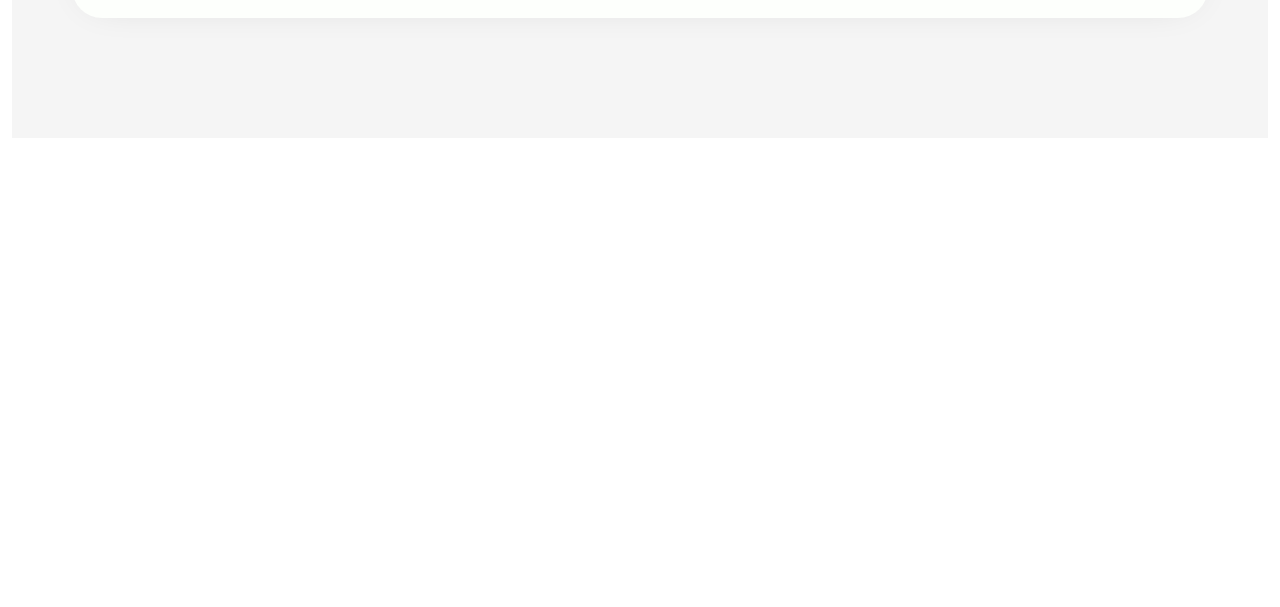
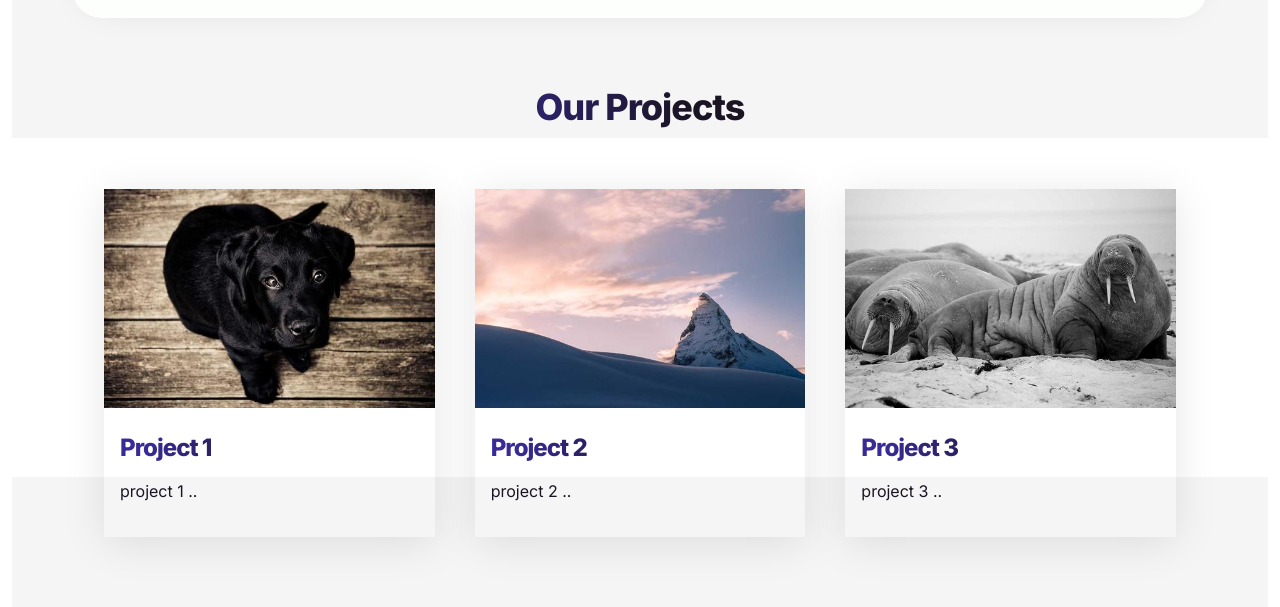
Before and after one commit to Keamogetsw3/Blog-design, a plain HTML site: page index.html in a window 1280 px wide. Shown: the part 961-1568 px from the top of the page. Before the commit the page ends 1099 px from the top, so only its background shows below. Drawn offline with Linux system fonts and the light colour scheme.

Commit message:
added our project section

```diff
--- a/index.html
+++ b/index.html
@@ -29,7 +29,7 @@
         <header>
             <div class="left">
                 <h1> Hey there! Welcome to my blog </h1>
-                <p class="sub-heading"> This is my space for documemting my journey of coding and learning </p>
+                <p class="sub-heading"> This is my space for documenting my journey of coding and learning </p>
             </div>
 
             <div class="right">
@@ -54,12 +54,55 @@
             </div>
         </div>
         <!-- End of Tech Stack section -->
+
+        <!-- Start of Latest Articles section -->
          <div class="latest-articles">
             <div class="container">
 
             </div>
          </div>
+        <!-- End of Latest Articles section -->
+
+        <!-- Start of Our Projects section -->
+         <section id="Projects">
+            <div class="container">
+                <div class="heading-container">
+                    <h2> Our Projects </h2>
+                    <p></p>
+                </div>
+                <div class="project-container">
+                    <div class="project">
+                        <img src="images/smalldog.jpg" alt="image showing small black dog">
+                        <div class="content">
+                            <h3> Project 1 </h3>
+                            <p> project 1  .. </p>
+                        </div>
+                    </div>
+                    <div class="project">
+                        <img src="images/mount.jpg" alt="image showing mountain">
+                        <div class="content">
+                            <h3> Project 2 </h3>
+                            <p> project 2  .. </p>
+                        </div>
+                    </div>
+                    <div class="project">
+                        <img src="images/seagull.jpg" alt="image showing seagulls">
+                        <div class="content">
+                            <h3> Project 3 </h3>
+                            <p> project 3  .. </p>
+                        </div>
+                    </div>
+                </div>
+            </div>
+         </section>
+        <!-- End of Our Projects section -->
         <!-- Start of Latest Articles section -->
+         <section id="why">
+            <div class="latest-articles"></div>
+            <div class="container"> </div>
+         </section>
+
+        <!-- End of Latest Articles section -->
 
     </div>
 
--- a/style.css
+++ b/style.css
@@ -192,3 +192,32 @@ header .right img{
     margin: -60px;
     padding-top: 180px;
 }
+
+/* Project sections */
+section .heading-container {
+    max-width: 500px;
+    text-align: center;
+    margin-bottom: 60px;
+    margin-inline: auto;
+}
+
+.project-container {
+    display: grid;
+    grid-template-columns: repeat(auto-fit, minmax(320px, 1fr));
+    gap: 40px;
+}
+
+.project-container .project {
+    box-shadow: 0 6px 40px rgba(0, 0, 0, 0.1);
+    transition: all 300ms ease;
+}
+
+.project-container .content {
+    padding: 16px;
+}
+
+.project-container .project:hover {
+    transform: scale(1.04);
+    box-shadow: 0 3px 80px rgba(0, 0, 0, 0.1);
+
+}
```
Also changed, not shown: images/mount.jpg (added), images/seagull.jpg (added), images/smalldog.jpg (added).
